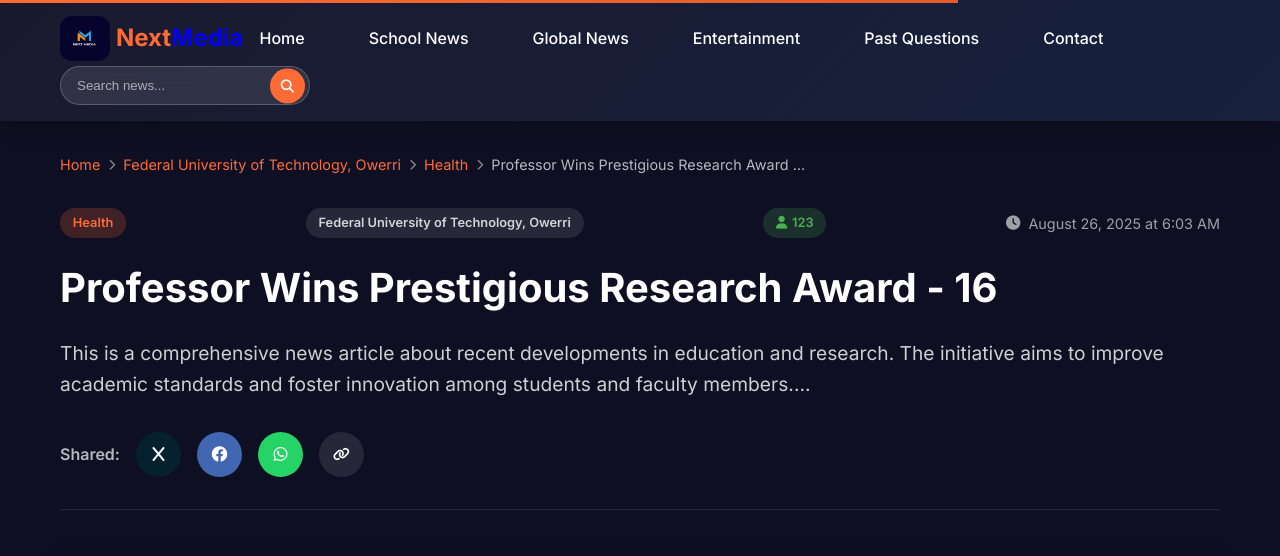
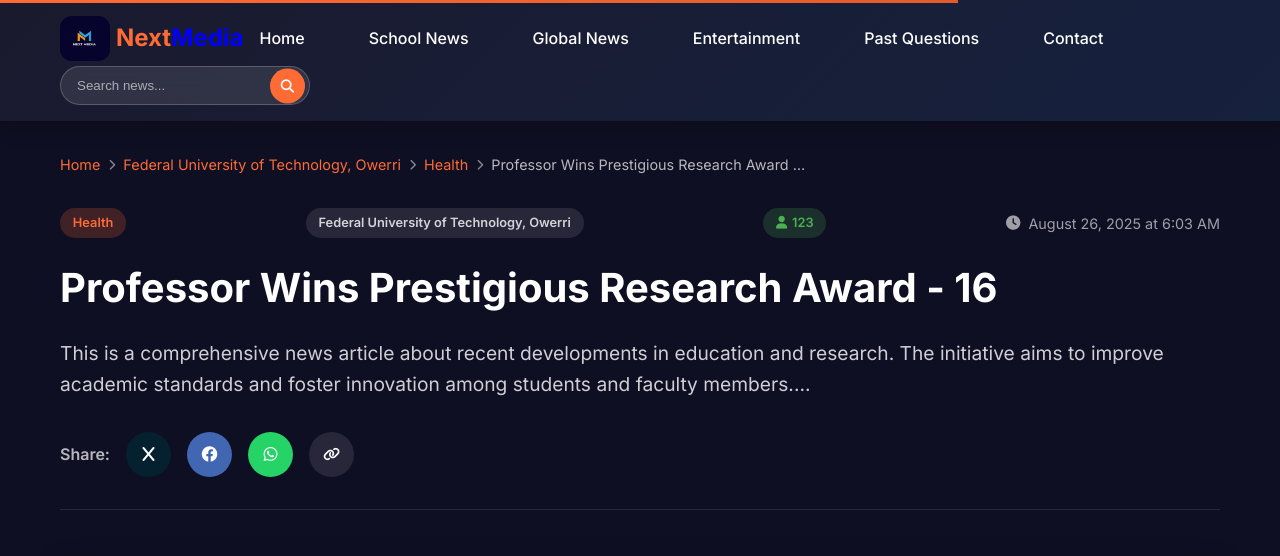
Before and after one commit to AlphaGL/nextmediahq, a Django app: a page that uses news/templates/news/news_detail.html in a window 1280 px wide. Shown: the top 556 px of the page. Run offline with Django 5.2, Linux system fonts and the light colour scheme; data comes from the database, SQL or seed files in the repository; parts of the project's set-up code (start-up, migrations or seed data) failed here and were passed over.

```diff
--- a/news/templates/news/news_detail.html
+++ b/news/templates/news/news_detail.html
@@ -52,7 +52,7 @@
 
             <!-- Social Share -->
             <div class="social-share">
-                <span>Shared:</span>
+                <span>Share:</span>
                 <a href="https://x.com/intent/tweet?text={{ news.title|urlencode }}&url={{ request.build_absolute_uri }}"
                    target="_blank" class="share-btn x" aria-label="Share on x">
                     <i class="fab fa-x"></i>
```
